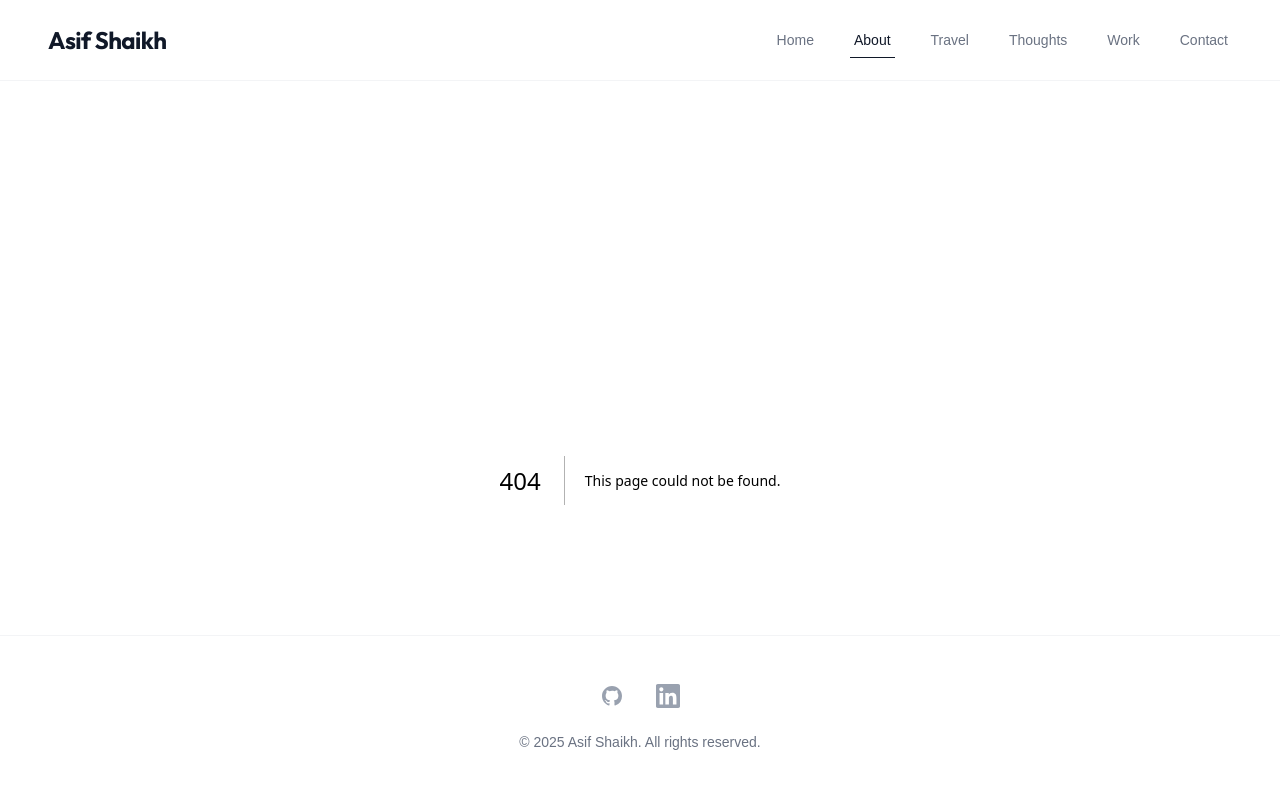
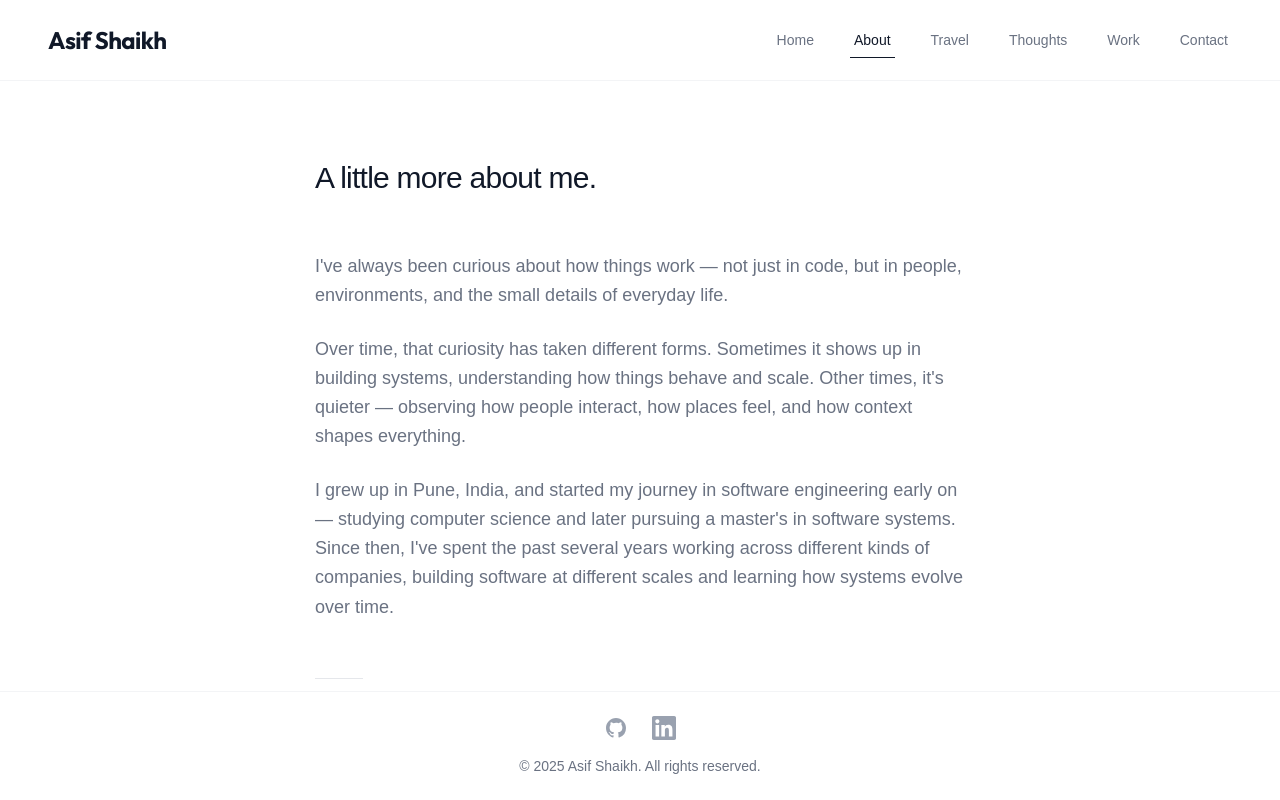
Before and after one commit to asifsheikh/site, a Next.js app: page /about in a window 1280 px wide. Before the commit this address had no page. Built offline with nearby package versions, Linux system fonts and the light colour scheme.

Commit message:
feat: add about and travel pages with cinematic card UI

```diff
--- /dev/null
+++ b/src/app/about/page.tsx
@@ -0,0 +1,80 @@
+import type { Metadata } from 'next'
+
+export const metadata: Metadata = {
+  title: 'About | Asif Shaikh',
+  description: 'A little more about my journey, perspective, and what shapes my thinking.',
+}
+
+export default function AboutPage() {
+  return (
+    <div className="min-h-full bg-white flex justify-center py-20 px-6 sm:px-12 animate-fade-in-up">
+      <div className="max-w-[650px] w-full flex flex-col gap-y-14">
+        {/* Section 1 - Opening */}
+        <section>
+          <h1 className="text-2xl sm:text-3xl font-medium text-gray-900 tracking-tight">
+            A little more about me.
+          </h1>
+        </section>
+
+        {/* Section 2 - Core Identity */}
+        <section className="space-y-6 text-lg text-gray-500 leading-relaxed font-light">
+          <p>
+            I&apos;ve always been curious about how things work — not just in code, but in people, environments, and the small details of everyday life.
+          </p>
+          <p>
+            Over time, that curiosity has taken different forms. Sometimes it shows up in building systems, understanding how things behave and scale. Other times, it&apos;s quieter — observing how people interact, how places feel, and how context shapes everything.
+          </p>
+          <p>
+            I grew up in Pune, India, and started my journey in software engineering early on — studying computer science and later pursuing a master&apos;s in software systems. Since then, I&apos;ve spent the past several years working across different kinds of companies, building software at different scales and learning how systems evolve over time.
+          </p>
+        </section>
+
+        {/* Divider Optional Polish */}
+        <div className="w-12 h-px bg-gray-200" />
+
+        {/* Section 3 - Perspective Shift */}
+        <section className="space-y-6 text-lg text-gray-500 leading-relaxed font-light">
+          <p>
+            It wasn&apos;t always this way.
+          </p>
+          <p>
+            Earlier, I was more focused on just building and moving forward. But over time — through work, travel, and simply paying more attention — my perspective started to change. I became more interested in understanding <em className="italic">why</em> things are the way they are, not just <em className="italic">how</em> they work.
+          </p>
+        </section>
+
+        {/* Section 4 - Travel Influence */}
+        <section className="space-y-6 text-lg text-gray-500 leading-relaxed font-light">
+          <p>
+            Travel has played a big role in that shift.
+          </p>
+          <p>
+            Moving between cities and cultures made me realize how much our environment shapes how we think. The same person can feel different in a different place — and that idea has stayed with me.
+          </p>
+        </section>
+
+        {/* Divider Optional Polish */}
+        <div className="w-12 h-px bg-gray-200" />
+
+        {/* Section 5 - Work Philosophy */}
+        <section className="space-y-6 text-lg text-gray-500 leading-relaxed font-light">
+          <p>
+            In my work, I&apos;m drawn to systems — how they&apos;re designed, how they scale, and how small decisions can have long-term impact.
+          </p>
+          <p>
+            But more than that, I care about clarity — building things that feel simple, even when they&apos;re not.
+          </p>
+        </section>
+
+        {/* Section 6 - Closing */}
+        <section className="space-y-6 text-lg text-gray-500 leading-relaxed font-light">
+          <p>
+            I don&apos;t have everything figured out, and I don&apos;t think I&apos;m supposed to.
+          </p>
+          <p>
+            This page is just a reflection of what I&apos;m exploring right now — and it will probably evolve as I do.
+          </p>
+        </section>
+      </div>
+    </div>
+  )
+}
--- /dev/null
+++ b/src/app/travel/page.tsx
@@ -0,0 +1,87 @@
+import type { Metadata } from 'next'
+
+export const metadata: Metadata = {
+  title: 'Travel | Asif Shaikh',
+  description: 'A personal collection of places and what they meant.',
+}
+
+const visitedPlaces = [
+  { name: "Indonesia", reflection: "A place where nature and stillness quietly take over.", imageUrl: "https://images.unsplash.com/photo-1537996194471-e657df975ab4?auto=format&fit=crop&q=80&w=800" },
+  { name: "Singapore", reflection: "Precision, order, and a city that feels intentionally built.", imageUrl: "https://images.unsplash.com/photo-1525625293386-3f8f99389edd?auto=format&fit=crop&q=80&w=800" },
+  { name: "Thailand", reflection: "A place that slowly changes your rhythm without you noticing.", imageUrl: "https://images.unsplash.com/photo-1528181304800-259b08848526?auto=format&fit=crop&q=80&w=800" },
+  { name: "Vietnam", reflection: "Movement everywhere — yet somehow deeply grounded.", imageUrl: "https://images.unsplash.com/photo-1528127269322-539801943592?auto=format&fit=crop&q=80&w=800" },
+  { name: "Cambodia", reflection: "A reminder of history’s weight and human resilience.", imageUrl: "https://images.unsplash.com/photo-1560930950-5cc20e80e392?auto=format&fit=crop&q=80&w=800" },
+  { name: "Germany", reflection: "Structure, discipline, and systems that just work.", imageUrl: "https://images.unsplash.com/photo-1467269204594-9661b134dd2b?auto=format&fit=crop&q=80&w=800" },
+  { name: "Sweden", reflection: "Calm, balance, and space to think.", imageUrl: "https://images.unsplash.com/photo-1464822759023-fed622ff2c3b?auto=format&fit=crop&q=80&w=800" },
+  { name: "France", reflection: "A place where everyday life feels expressive.", imageUrl: "https://images.unsplash.com/photo-1499856871958-5b9627545d1a?auto=format&fit=crop&q=80&w=800" },
+  { name: "Spain", reflection: "Energy, warmth, and living in the moment.", imageUrl: "https://images.unsplash.com/photo-1511527661048-7fe73d85e9a4?auto=format&fit=crop&q=80&w=800" },
+  { name: "Czech Republic", reflection: "Quiet beauty and stories hidden in old streets.", imageUrl: "https://images.unsplash.com/photo-1519677100203-a0e668c92439?auto=format&fit=crop&q=80&w=800" },
+];
+
+const upcomingPlaces = [
+  { name: "Kazakhstan", reflection: "A place I’m curious about — still unknown.", imageUrl: "https://images.unsplash.com/photo-1476514525535-07fb3b4ae5f1?auto=format&fit=crop&q=80&w=800" },
+  { name: "Malaysia", reflection: "Somewhere I’m about to experience for the first time.", imageUrl: "https://images.unsplash.com/photo-1520250497591-112f2f40a3f4?auto=format&fit=crop&q=80&w=800" },
+];
+
+interface TravelCardProps {
+  name: string;
+  reflection: string;
+  imageUrl: string;
+}
+
+const TravelCard = ({ name, reflection, imageUrl }: TravelCardProps) => (
+  <div
+    className="group relative overflow-hidden rounded-[20px] p-6 sm:p-8 h-48 sm:h-56 flex flex-col justify-end transition-all duration-300 ease-out hover:scale-[1.02] shadow-md border border-white/10 cursor-pointer bg-gradient-to-br from-slate-800 to-slate-900"
+  >
+    {/* Image Container */}
+    <div
+      className="absolute inset-0 bg-cover bg-center transition-transform duration-500 ease-out group-hover:scale-[1.03] brightness-110 contrast-105"
+      style={{ backgroundImage: `url('${imageUrl}')` }}
+    />
+
+    {/* Depth & Softness Overlay (Narrative Gradient, No Blur) */}
+    <div className="absolute inset-0 bg-gradient-to-t from-black/60 via-black/30 to-black/10 transition-opacity duration-300 group-hover:opacity-90" />
+
+    {/* Content Container */}
+    <div className="relative z-10 transition-transform duration-300 ease-out">
+      <h3 className="text-xl font-semibold text-white mb-1.5 tracking-wide">{name}</h3>
+      <p className="text-sm text-gray-200 leading-relaxed max-w-[95%]">
+        {reflection}
+      </p>
+    </div>
+  </div>
+);
+
+export default function TravelPage() {
+  return (
+    <div className="min-h-full bg-white flex justify-center py-20 px-6 sm:px-12 animate-fade-in-up">
+      <div className="max-w-[1024px] w-full flex flex-col gap-y-20">
+
+        {/* Section 1 - Visited Places */}
+        <section>
+          <h1 className="text-2xl sm:text-3xl font-medium text-gray-900 tracking-tight mb-10">
+            Places I&apos;ve been to
+          </h1>
+          <div className="grid grid-cols-1 md:grid-cols-2 lg:grid-cols-3 gap-6">
+            {visitedPlaces.map((place) => (
+              <TravelCard key={place.name} {...place} />
+            ))}
+          </div>
+        </section>
+
+        {/* Section 2 - Upcoming Explorations */}
+        <section>
+          <h2 className="text-2xl sm:text-3xl font-medium text-gray-900 tracking-tight mb-10">
+            Places I&apos;m about to explore
+          </h2>
+          <div className="grid grid-cols-1 md:grid-cols-2 lg:grid-cols-3 gap-6">
+            {upcomingPlaces.map((place) => (
+              <TravelCard key={place.name} {...place} />
+            ))}
+          </div>
+        </section>
+
+      </div>
+    </div>
+  )
+}
--- a/src/components/Footer.tsx
+++ b/src/components/Footer.tsx
@@ -1,9 +1,9 @@
 export default function Footer() {
   return (
-    <footer className="bg-white border-t border-gray-100 py-12">
+    <footer className="bg-white border-t border-gray-100 py-6">
       <div className="max-w-7xl mx-auto px-4 sm:px-6 lg:px-8">
-        <div className="flex flex-col items-center justify-center space-y-6">
-          <div className="flex space-x-8">
+        <div className="flex flex-col items-center justify-center space-y-4">
+          <div className="flex space-x-6">
             <a
               href="https://github.com/asifshaikh"
               className="text-gray-400 hover:text-primary transition-colors duration-300 transform hover:scale-110"
```
